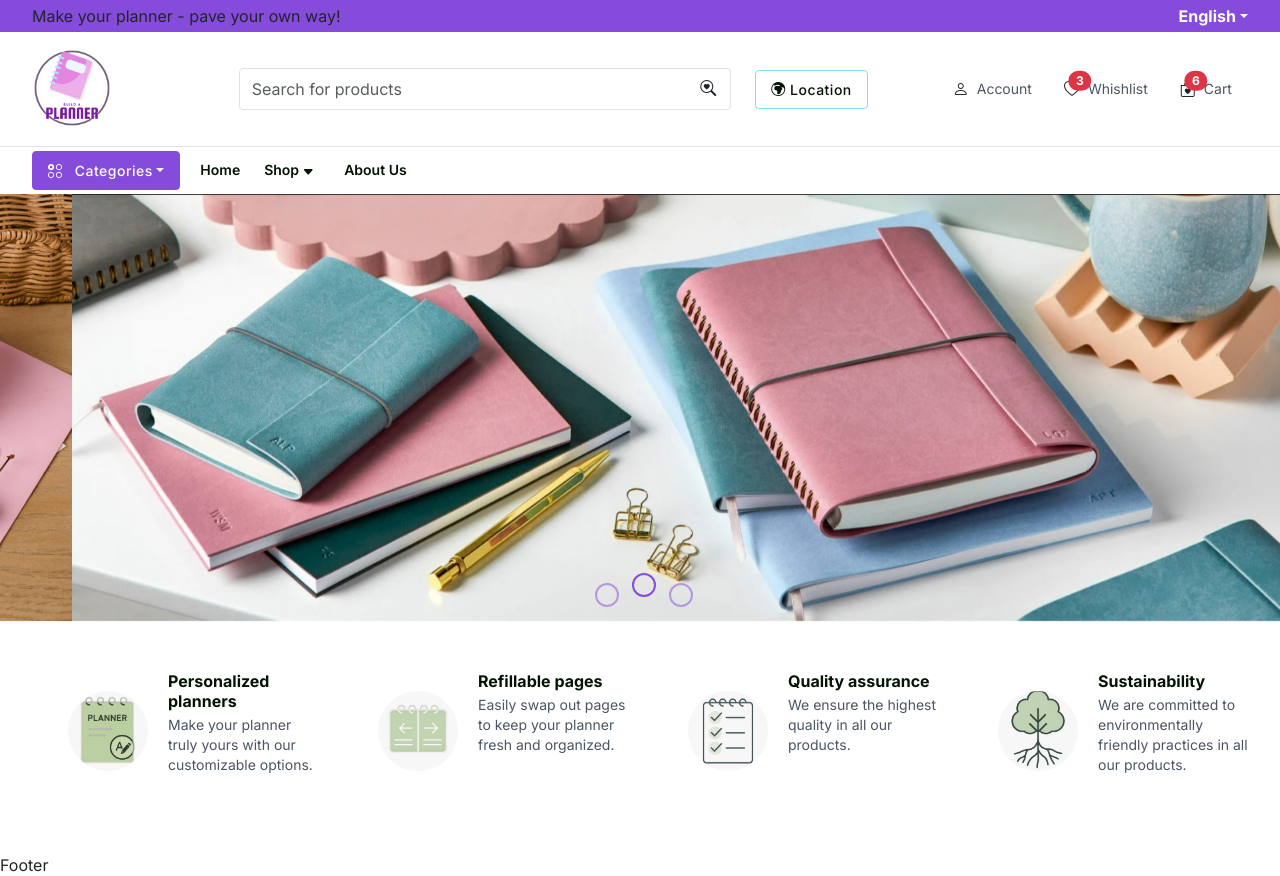
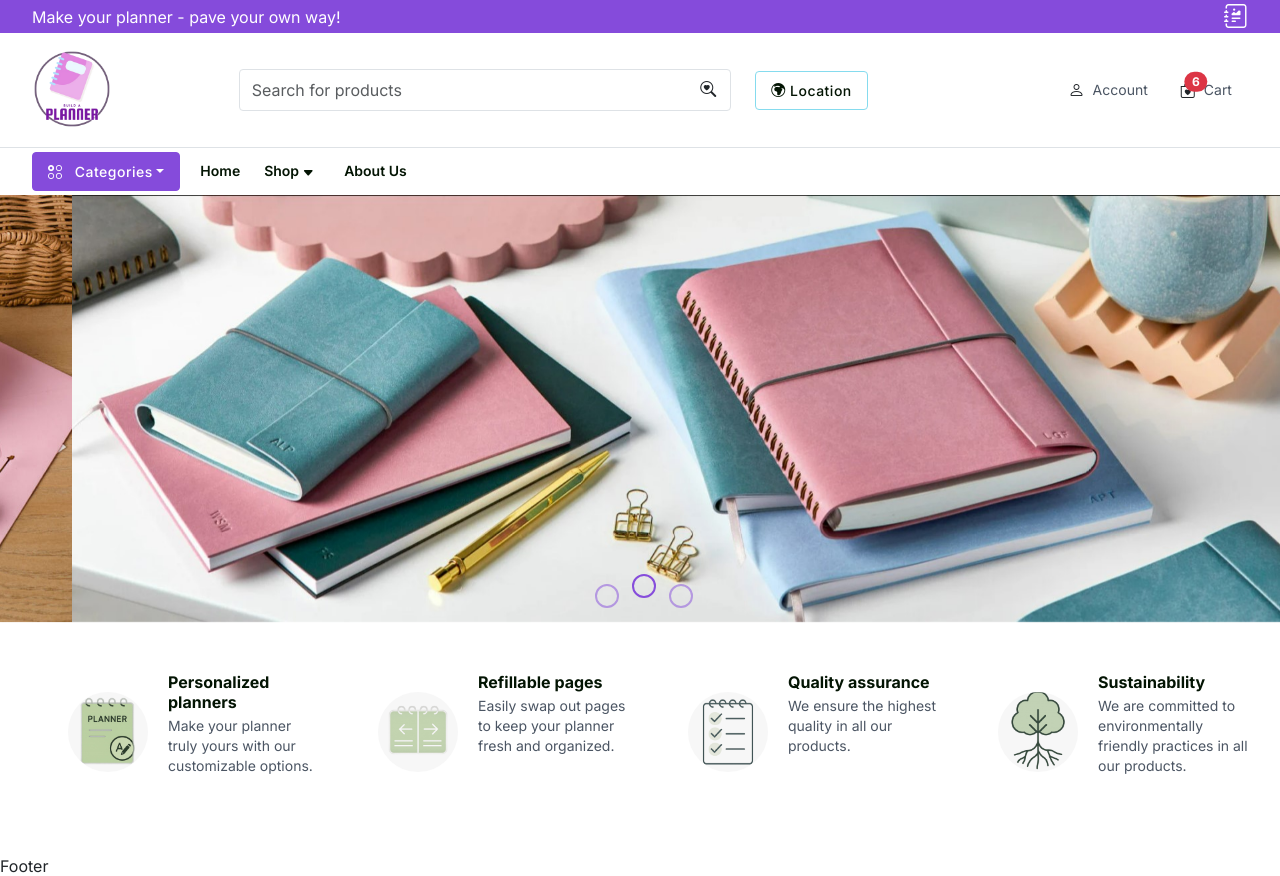
Before and after one commit to elab-development/internet-tehnologije-2025-personalizovaniplaner_2021_0008, a React (Create React App) app in the folder frontend/: page / in a window 1280 px wide. Built offline with nearby package versions, Linux system fonts and the light colour scheme.

Commit message:
Izmene u Header-u i uklanjanje suvisnih elemenata i koda

```diff
--- a/frontend/src/components/Header/Header.jsx
+++ b/frontend/src/components/Header/Header.jsx
@@ -2,7 +2,7 @@ import React, { useState } from 'react'
 import '../Header/header.css'
 import { Col, Container, Row, Dropdown, InputGroup, Form, ListGroup, Offcanvas, Navbar, Nav, Button, NavDropdown} from 'react-bootstrap'
 import { Link } from 'react-router-dom'
-import logo from '../../assets/temp_logo2.png' /*promenicemo posle*/
+import logo from '../../assets/temp_logo2.png'
 import Cart from '../Cart/Cart'
 import CategoryList from './CategoryList'
 
@@ -28,23 +28,13 @@ const Header = () => {
       <Container>
         <Row className = 'align-items-center'>
           <Col md = {6} sm = {6} xs = {6}>
-            <p>
+            <p className='text-white'>
               Make your planner - pave your own way!
             </p>
           </Col>
           <Col md = {6} sm = {6} xs = {6}>
             <div className='text-end'>
-              <Dropdown>
-                <Dropdown.Toggle id="dropdown-menu-align-start" className='fw-bold text-white'>
-                  English
-                </Dropdown.Toggle>
-
-                <Dropdown.Menu>
-                  <Dropdown.Item href="#/action-1">English</Dropdown.Item>
-                  <Dropdown.Item href="#/action-2">Serbian</Dropdown.Item>
-                  <Dropdown.Item href="#/action-3">German</Dropdown.Item>
-                </Dropdown.Menu>
-              </Dropdown>
+              <span><i className="bi bi-journal-richtext text-white fs-4"></i></span>
             </div>
           </Col>
         </Row>
@@ -93,20 +83,7 @@ const Header = () => {
                 </span>
               </ListGroup.Item>
 
-              <ListGroup.Item className='border-0'>
-                <span className='d-flex align-items-center'>
-                  <span className='position-relative'>
-                    <i class="bi bi-heart"></i>
-                    <span class="position-absolute top-0 start-100 translate-middle badge rounded-pill bg-danger">
-                      3
-                    <span class="visually-hidden">unread messages</span>
-                    </span>
-                  </span>
-                  <span className='ms-2 d-none d-sm-block body-text'>
-                    Whishlist
-                  </span>
-                </span>
-              </ListGroup.Item>
+
 
               <ListGroup.Item className='border-0'
               onClick={() => setCartBox(true)}
@@ -248,16 +225,6 @@ const Header = () => {
                       </Col>
                     </Row>
 
-                   {/* <NavDropdown.Item href="#action3">
-                      Action
-                    </NavDropdown.Item>
-                    <NavDropdown.Item href="#action4">
-                      Another action
-                    </NavDropdown.Item>
-                    <NavDropdown.Divider />
-                    <NavDropdown.Item href="#action5">
-                      Something
-                    </NavDropdown.Item>*/}
                   </NavDropdown>
 
                   <Nav.Link as={Link} to="/about">About Us</Nav.Link>
```
Also changed, not shown: frontend/src/components/Header/header.css (+0 -47 lines).
